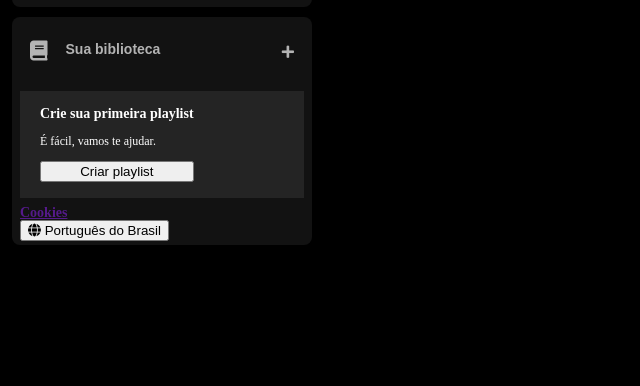
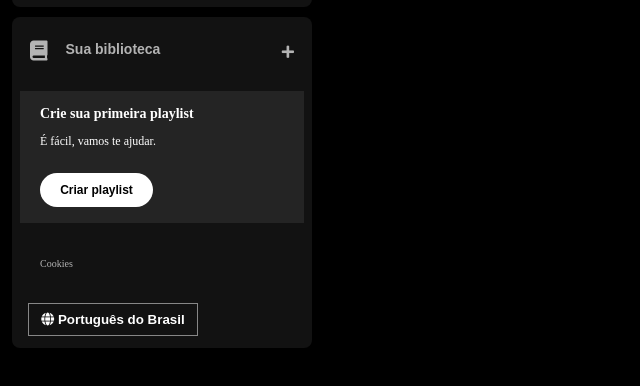
Before and after one commit to LucasDevRJ/spotify-imersao-alura, a plain HTML site: page index.html in a window 1280 px wide. Shown: the part 166-552 px from the top of the page, without its empty margins (0-640 px from the left). Drawn offline with Linux system fonts and the light colour scheme.

Commit message:
estilização da seção languages.

```diff
--- a/styles.css
+++ b/styles.css
@@ -121,3 +121,47 @@
     font-weight: 500;
     font-size: 12px;
 }
+
+.section-playlist__content .section-playlist__button {
+    display: flex;
+    justify-content: center;
+    background-color: #fff;
+    color: #000;
+    border-radius: 20px;
+    font-size: 12px;
+    font-weight: 700;
+    font-family: "DM Sans", sans-serif;
+    text-decoration: none;
+    text-transform: none;
+    padding: 10px;
+    margin-top: 12px;
+    border: 0px;
+    width: 113px;
+}
+
+.sidebar .cookies {
+    margin: 25px 20px;
+}
+
+.sidebar .cookies a {
+    color: #b3b3b3;
+    font-weight: 500;
+    font-size: 10px;
+    text-decoration: none;
+}
+
+.sidebar .cookies a:hover {
+    text-decoration: underline;
+}
+
+.languages .languages__button {
+    align-items: center;
+    background-color: transparent;
+    border: 1px solid #878787;
+    color: #fff;
+    font-weight: bold;
+    cursor: pointer;
+    width: 170px;
+    margin: 8px;
+    padding: 8px;
+}
```
